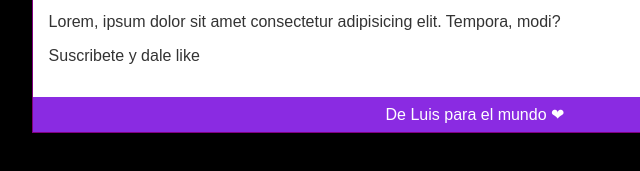
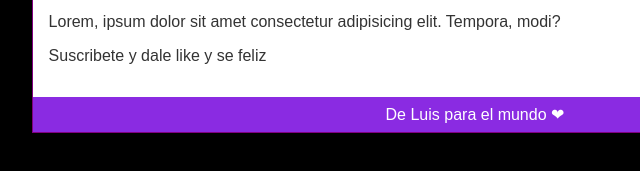
Before and after one commit to demonawake/hyperblog, a plain HTML site: page index.html in a window 1280 px wide. Shown: the part 221-392 px from the top of the page, 165-805 px from the left. Drawn offline with Linux system fonts and the light colour scheme.

Commit message:
Cambio en el texto luego del pull request

```diff
--- a/index.html
+++ b/index.html
@@ -23,7 +23,7 @@
 
             <p>Lorem ipsum dolor sit amet consectetur adipisicing elit. Quos minus repellendus voluptate minima eveniet repellat molestias dolore ratione delectus saepe.</p>
             <p>Lorem, ipsum dolor sit amet consectetur adipisicing elit. Tempora, modi?</p>
-            <p>Suscribete y dale like</p>
+            <p>Suscribete y dale like y se feliz </p>
         </div>
         <div id="footer">
             <p>De Luis para el mundo ❤</p>
```
